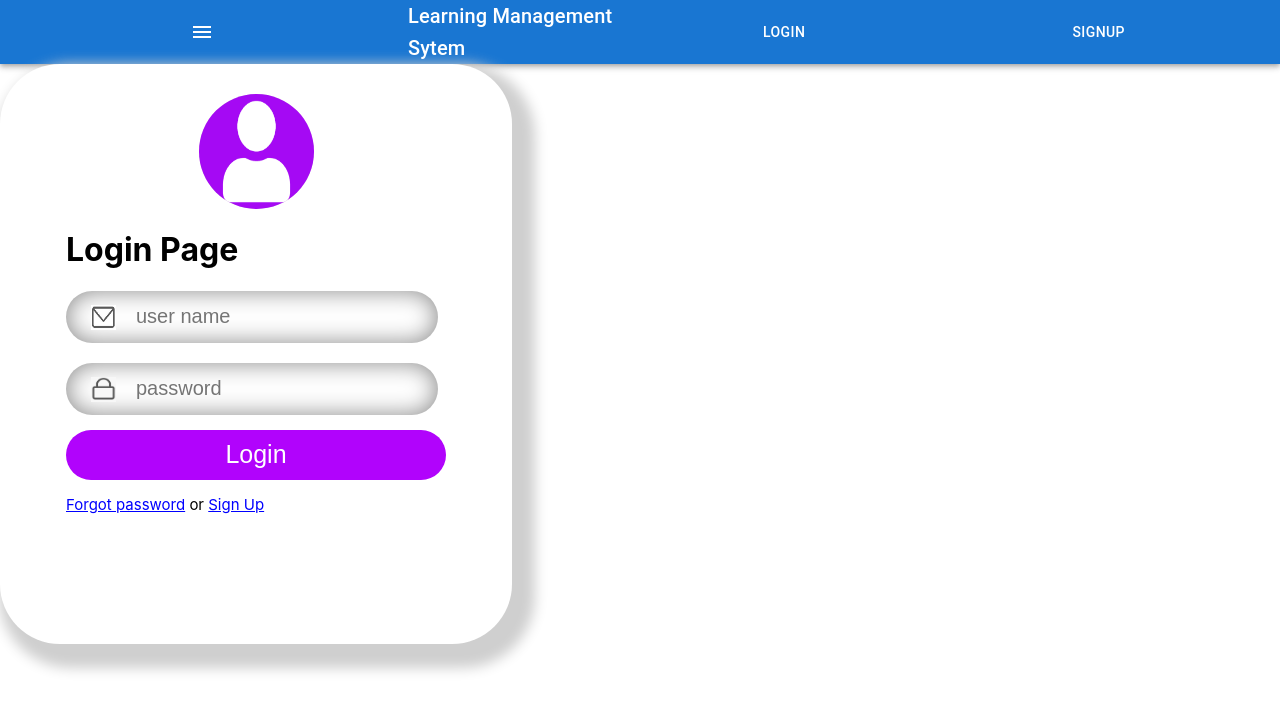
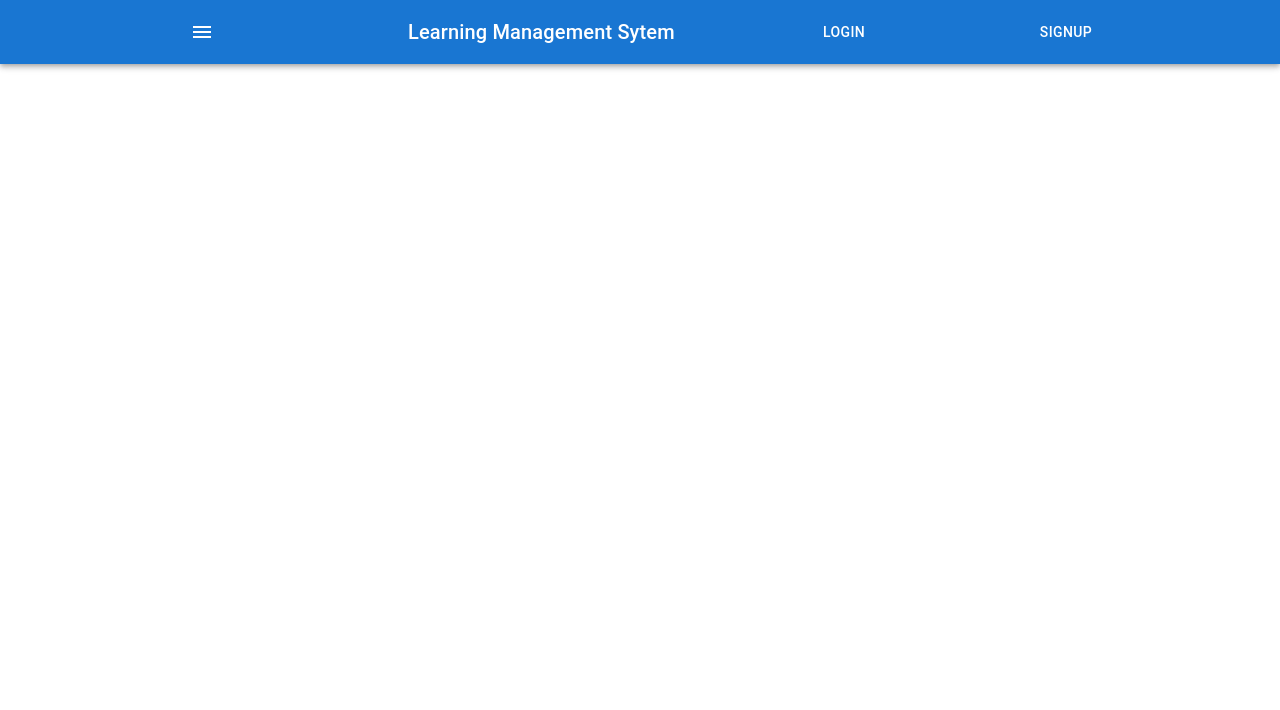
Before and after one commit to Nawoda-Jayasinghe/learning-management-system-Front-End, a React (Create React App) app: page / in a window 1280 px wide. Shown: the top 710 px of the page. Built offline with nearby package versions, Linux system fonts and the light colour scheme.

Commit message:
Login Linked to Appbar

```diff
--- a/src/App.js
+++ b/src/App.js
@@ -6,14 +6,20 @@ import ClientApp from './ClientApp';
 import { Login } from './components/login/Login';
 
 import Appbar from './components/home/Appbar';
+import { BrowserRouter, Routes,Route } from 'react-router-dom';
 
 
 function App() {
   return (
     <div className="App">
       <Appbar/>
+      <BrowserRouter>
+        <Routes>
+          <Route path="/Login" element={<Login/>}/>
+        </Routes>
+      </BrowserRouter>
 
-      <Login/>
+      {/* <Login/> */}
       {/* <ClientApp/> */}
 
 
--- a/src/components/home/Appbar.jsx
+++ b/src/components/home/Appbar.jsx
@@ -26,8 +26,8 @@ function Appbar() {
           <Typography variant="h6" component="div" sx={{ flexGrow: 1 }}>
             Learning Management Sytem
           </Typography>
-          <Button color="inherit">Login</Button>
-          <Button color="inherit">Signup</Button>
+          <Button color="inherit" href='/login'>Login</Button>
+          <Button color="inherit" >Signup</Button>
         </Toolbar>
       </AppBar>
     </Box>
```
